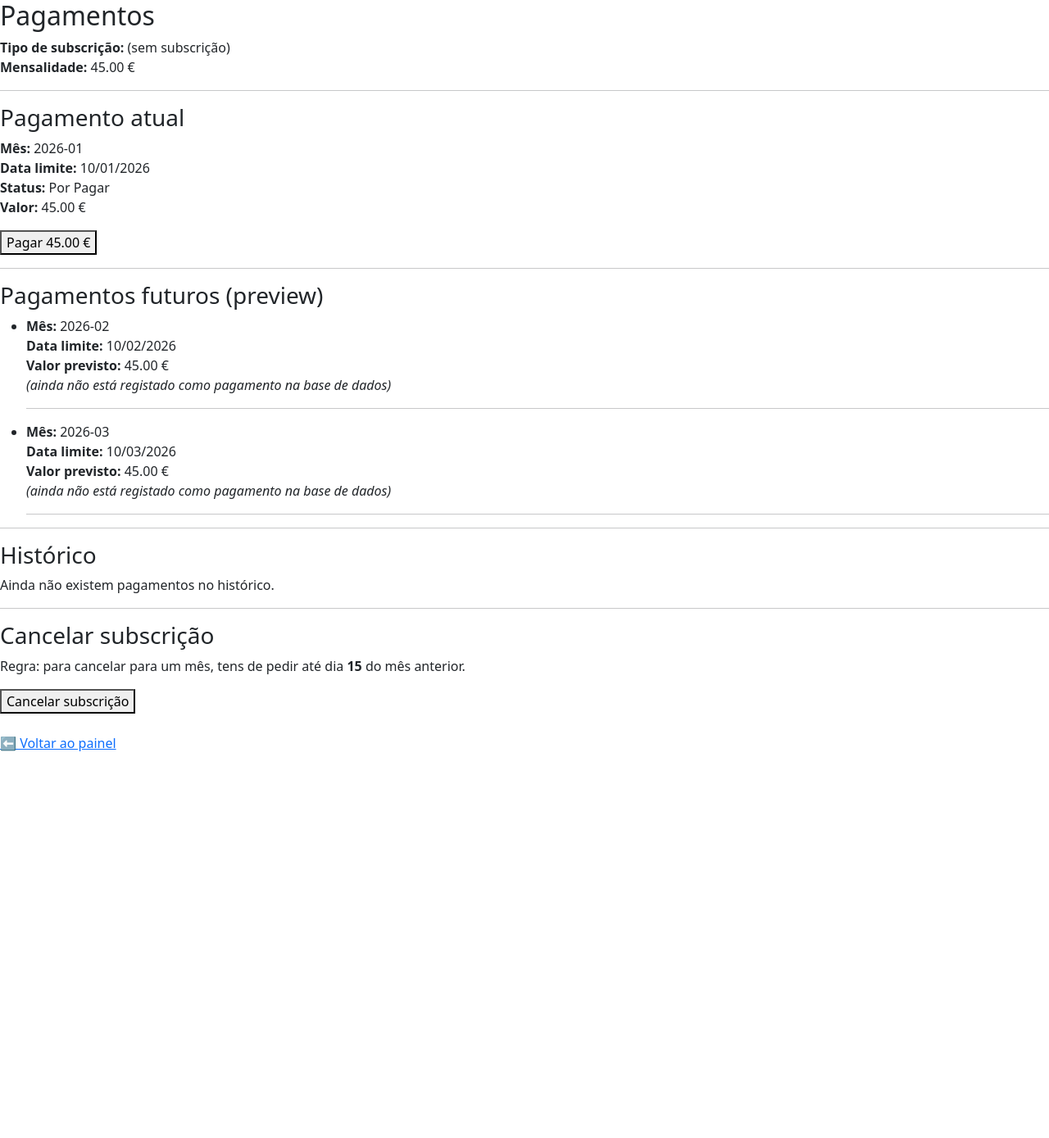
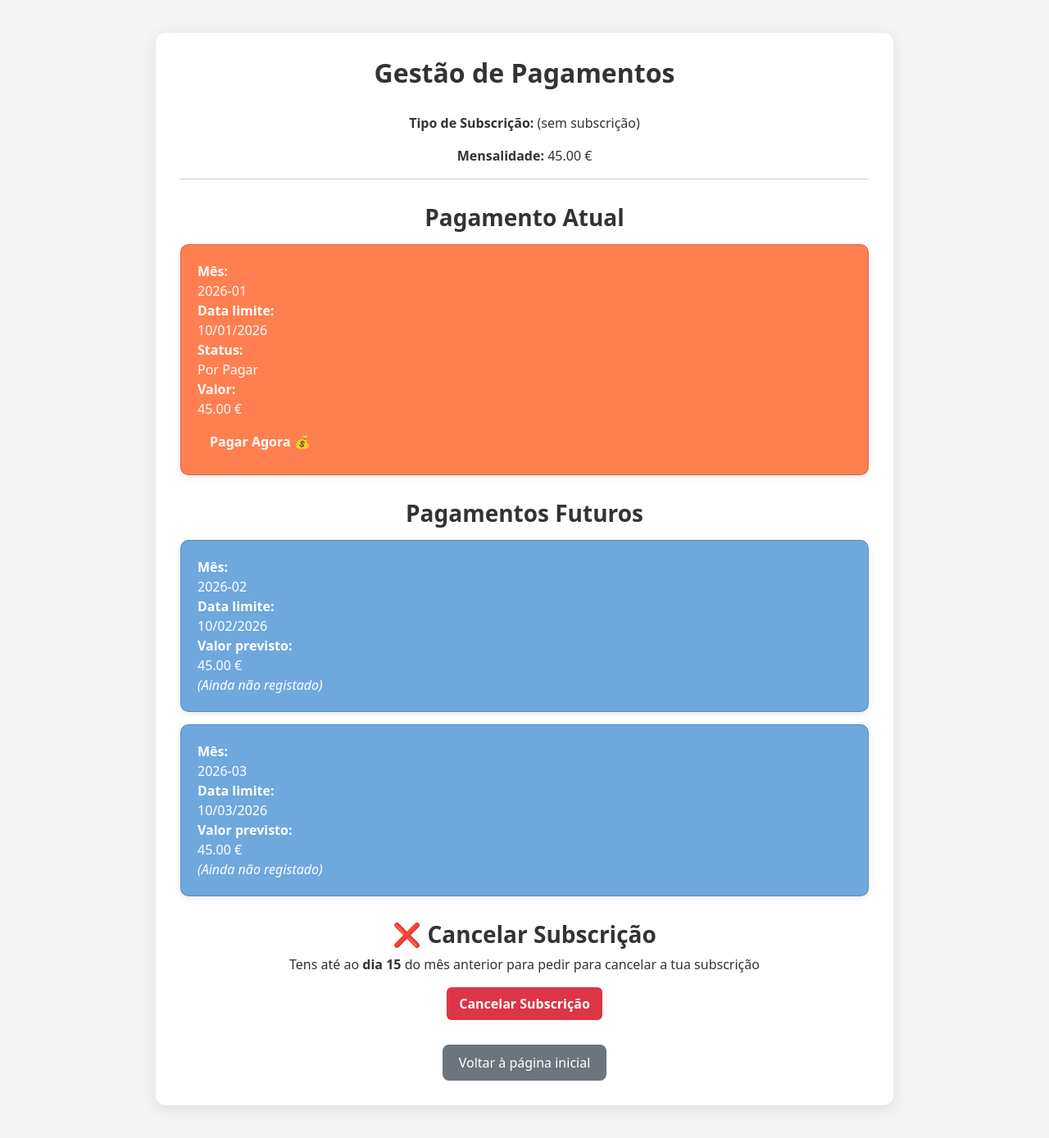
Before and after one commit to carolinaantunes03/gym-webapp, a Django app: page /pagamentos/ in a window 1280 px wide. Shown: the whole page at 82% size. Before the commit the page ends 917 px from the top, so only its background shows below. Run offline with Django 5.2, Linux system fonts and the light colour scheme; the visitor is signed in with stand-in values (Sample User, id 1); data comes from the database, SQL or seed files in the repository.

Commit message:
template pagamentos

```diff
--- a/core/templates/aluno/pagamentos.html
+++ b/core/templates/aluno/pagamentos.html
@@ -1,116 +1,161 @@
 {% extends 'base.html' %}
+{% load static %}
+
+{% block title %}Pagamentos{% endblock %}
+
 {% block content %}
-<!DOCTYPE html>
-<html lang="pt">
-<head>
-    <meta charset="UTF-8">
-    <title>Pagamentos</title>
-</head>
-<body>
-    <h2>Pagamentos</h2>
+<style>
+body {
+    background-color: #f5f5f5;
+    color: #333;
+}
 
-    <p>
-        <strong>Tipo de subscrição:</strong>
-        {{ request.user.get_tipo_subscricao_display|default:"(sem subscrição)" }}
-        <br>
-        <strong>Mensalidade:</strong> {{ valor_mensalidade|floatformat:2 }} €
+.container {
+    max-width: 900px;
+    margin: 40px auto;
+    background: white;
+    border-radius: 12px;
+    padding: 30px;
+    box-shadow: 0 4px 20px rgba(0,0,0,0.1);
+}
+
+h2, h3 {
+    color: #333;
+    text-align: center;
+    font-weight: bold;
+}
+
+.section {
+    margin-top: 30px;
+}
+
+.card {
+    background: #ff7f50;
+    color: white;
+    padding: 20px;
+    border-radius: 10px;
+    margin: 15px 0;
+    box-shadow: 0 2px 8px rgba(0,0,0,0.1);
+}
+
+.card.future {
+    background: #6fa8dc;
+}
+
+.card.history {
+    background: #f7c26d;
+}
+
+button, .btn {
+    background-color: #ff7f50;
+    color: white;
+    border: none;
+    padding: 8px 15px;
+    border-radius: 6px;
+    font-weight: bold;
+    transition: background-color 0.3s, transform 0.2s;
+}
+
+button:hover, .btn:hover {
+    background-color: #f7c26d;
+    transform: translateY(-2px);
+}
+
+.cancel-btn {
+    background-color: #dc3545;
+}
+
+.cancel-btn:hover {
+    background-color: #c82333;
+}
+
+.btn-back {
+    display: inline-block;
+    background-color: #6c757d;
+    color: white;
+    padding: 10px 20px;
+    border-radius: 8px;
+    text-decoration: none;
+    margin-top: 30px;
+}
+
+.btn-back:hover {
+    background-color: #5a6268;
+}
+</style>
+
+<div class="container">
+    <h2>Gestão de Pagamentos</h2>
+
+    <div class="section text-center">
+        <p><strong>Tipo de Subscrição:</strong> {{ request.user.get_tipo_subscricao_display|default:"(sem subscrição)" }}</p>
+        <p><strong>Mensalidade:</strong> {{ valor_mensalidade|floatformat:2 }} €</p>
         {% if cancel_effective_from %}
-            <br>
-            <strong>Cancelamento agendado para:</strong> {{ cancel_effective_from|date:"d/m/Y" }}
+            <p><strong>Cancelamento agendado para:</strong> {{ cancel_effective_from|date:"d/m/Y" }}</p>
         {% endif %}
-    </p>
+    </div>
 
     <hr>
 
     <!-- PAGAMENTO ATUAL -->
-    <h3>Pagamento atual</h3>
-
+    <div class="section">
+        <h3>Pagamento Atual</h3>
         {% if pagamento_atual %}
-        <p>
-            <strong>Mês:</strong> {{ pagamento_atual.mes_referencia }}
-            <br><strong>Data limite:</strong> {{ pagamento_atual.data_limite|date:"d/m/Y" }}
-            <br><strong>Status:</strong> {{ pagamento_atual.get_status_display }}
-            <br><strong>Valor:</strong> {{ pagamento_atual.valor|floatformat:2 }} €
-        </p>
+            <div class="card">
+                <strong>Mês:</strong> {{ pagamento_atual.mes_referencia }}<br>
+                <strong>Data limite:</strong> {{ pagamento_atual.data_limite|date:"d/m/Y" }}<br>
+                <strong>Status:</strong> {{ pagamento_atual.get_status_display }}<br>
+                <strong>Valor:</strong> {{ pagamento_atual.valor|floatformat:2 }} €
 
                 {% if pagamento_atual.status == 'por_pagar' %}
                     <form action="{% url 'pagar' pagamento_atual.id %}" method="post" style="display:inline;">
                         {% csrf_token %}
-                <button type="submit">Pagar {{ pagamento_atual.valor|floatformat:2 }} €</button>
+                        <button type="submit" class="mt-2">Pagar Agora 💰</button>
                     </form>
                 {% else %}
-            <span>Pago ✅</span>
+                    <div class="mt-2">✅ Pago</div>
                 {% endif %}
+            </div>
         {% else %}
-        <p>Não há pagamento atual (subscrição cancelada/inativa para este mês).</p>
+            <p>Não há pagamento atual (subscrição inativa).</p>
         {% endif %}
+    </div>
 
-    <hr>
+    <!-- FUTUROS -->
+    <div class="section">
+        <h3>Pagamentos Futuros</h3>
+        {% if futuros %}
+            {% for f in futuros %}
+                <div class="card future">
+                    <strong>Mês:</strong> {{ f.mes }}<br>
+                    <strong>Data limite:</strong> {{ f.data_limite|date:"d/m/Y" }}<br>
+                    <strong>Valor previsto:</strong> {{ f.valor|floatformat:2 }} €<br>
+                    <em>(Ainda não registado)</em>
+                </div>
+            {% endfor %}
+        {% else %}
+            <p class="text-center">Sem pagamentos futuros a mostrar.</p>
+        {% endif %}
+    </div>
 
-    <!-- FUTUROS (PREVIEW) -->
-    <h3>Pagamentos futuros (preview)</h3>
 
-    {% if futuros %}
-        <ul>
-            {% for f in futuros %}
-                <li>
-                    <strong>Mês:</strong> {{ f.mes }}
-                    <br><strong>Data limite:</strong> {{ f.data_limite|date:"d/m/Y" }}
-                    <br><strong>Valor previsto:</strong> {{ f.valor|floatformat:2 }} €
-                    <br><em>(ainda não está registado como pagamento na base de dados)</em>
-                </li>
-                <hr>
-            {% endfor %}
-        </ul>
-    {% else %}
-        <p>Sem pagamentos futuros a mostrar.</p>
-    {% endif %}
-
-    <hr>
-
-    <!-- HISTÓRICO -->
-    <h3>Histórico</h3>
-
-    {% if historico %}
-        <ul>
-            {% for pagamento in historico %}
-                <li>
-                    <strong>Mês:</strong> {{ pagamento.mes_referencia }}
-                    <br><strong>Data limite:</strong> {{ pagamento.data_limite|date:"d/m/Y" }}
-                    <br><strong>Status:</strong> {{ pagamento.get_status_display }}
-                    <br><strong>Valor:</strong> {{ pagamento.valor|floatformat:2 }} €
-                    <br>
-                    {% if pagamento.status == 'pago' %}
-                        <span>Pago ✅</span>
-                    {% else %}
-                        <span>Por pagar</span>
-                    {% endif %}
-                </li>
-                <hr>
-            {% endfor %}
-        </ul>
-    {% else %}
-        <p>Ainda não existem pagamentos no histórico.</p>
-    {% endif %}
-
-    <hr>
 
     <!-- CANCELAR SUBSCRIÇÃO -->
+    <div class="section text-center">
         {% if cancel_effective_from %}
             <p><em>A tua subscrição já tem um cancelamento agendado.</em></p>
         {% else %}
-        <h3>Cancelar subscrição</h3>
-        <p>
-            Regra: para cancelar para um mês, tens de pedir até dia <strong>15</strong> do mês anterior.
-        </p>
+            <h3>❌ Cancelar Subscrição</h3>
+            <p>Tens até ao  <strong>dia 15</strong> do mês anterior para pedir para cancelar a tua subscrição</p>
             <form action="{% url 'cancelar_subscricao' %}" method="post">
                 {% csrf_token %}
-            <button type="submit">Cancelar subscrição</button>
+                <button type="submit" class="cancel-btn">Cancelar Subscrição</button>
             </form>
         {% endif %}
+    </div>
 
-    <br>
-    <a href="{% url 'aluno_dashboard' %}">⬅ Voltar ao painel</a>
-</body>
-</html>
+    <div class="text-center">
+        <a href="{% url 'aluno_dashboard' %}" class="btn-back">Voltar à página inicial</a>
+    </div>
+</div>
 {% endblock %}
--- a/core/templates/base.html
+++ b/core/templates/base.html
@@ -2,7 +2,7 @@
 <html lang="pt">
 <head>
     <meta charset="UTF-8">
-    <title>{% block title %}GymDBAI{% endblock %}</title>
+    <title>{% block title %}GymBDAI{% endblock %}</title>
     <!-- Bootstrap CSS -->
     <link href="https://cdn.jsdelivr.net/npm/bootstrap@5.3.2/dist/css/bootstrap.min.css" rel="stylesheet">
     <style>
--- a/core/templates/home.html
+++ b/core/templates/home.html
@@ -21,7 +21,7 @@
     </div>
 
     <div class="carousel-caption text-center">
-        <h1>Bem-vindo ao GYMDBAI</h1>
+        <h1>Bem-vindo ao GYMBDAI</h1>
         <div class="mt-4">
             <a href="{% url 'login' %}" class="btn btn-primary btn-lg">Login</a>
             <a href="{% url 'signup_cliente' %}" class="btn btn-success btn-lg">Registo de Clientes</a>
```
Also changed, not shown: 1 other file. Lines whose indentation alone changed are shown as unchanged.
